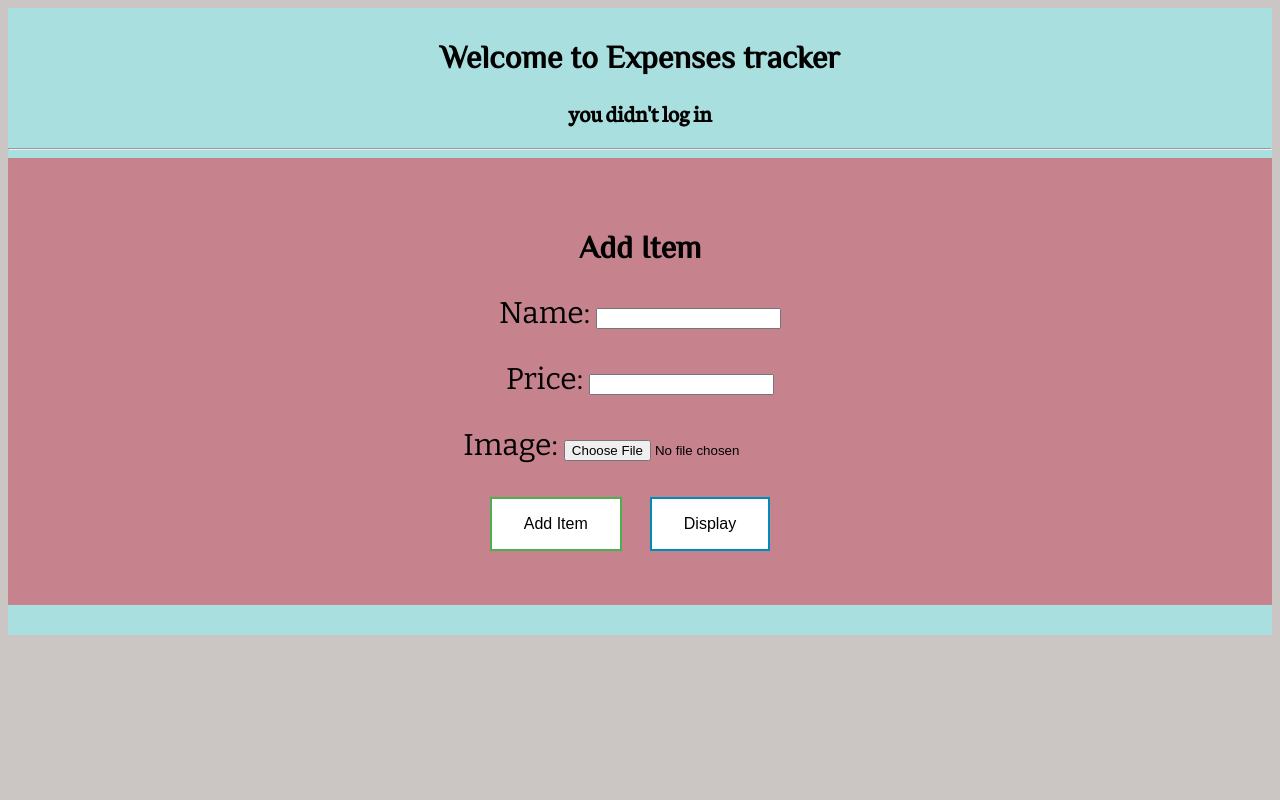
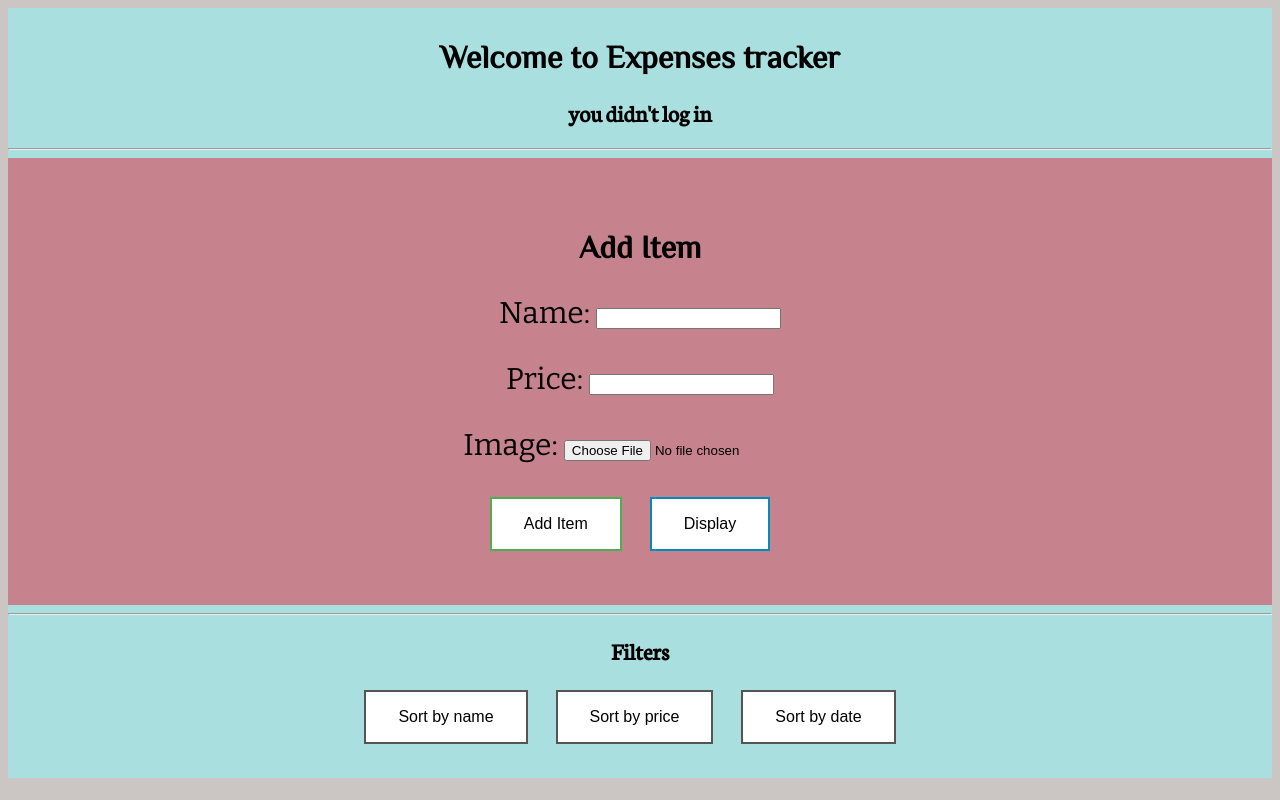
Before and after one commit to Abhijithmahendrakar/expense, a Django app: page /item/ in a window 1280 px wide. Run offline with Django 3.2, Linux system fonts and the light colour scheme; data that the repository does not hold is empty; parts of the project's set-up code (start-up, migrations or seed data) failed here and were passed over.

Commit message:
feat:filters are added

```diff
--- a/track/templates/track/index.html
+++ b/track/templates/track/index.html
@@ -41,3 +41,21 @@
 </form>
 </div>
 <!--  end of form -->
+
+<!--  All filters-------------------------- -->
+<hr>
+<h2>Filters</h2>
+ <form action="{% url 'track:sname'%}">
+    <button class="button button5">Sort by name</button>
+</form>
+<form action="{% url 'track:sprice'%}">
+    <button class="button button5">Sort by price</button>
+</form>
+<form action="{% url 'track:sdate'%}">
+    <button class="button button5">Sort by date</button>
+</form>
+</center>
+<!--  End of filter buttons------------------ -->
+</div>
+</body>
+</html>
```
